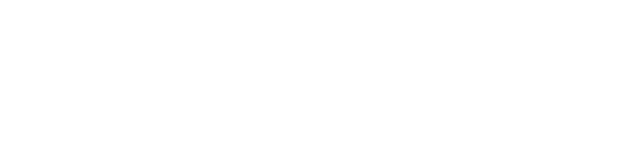
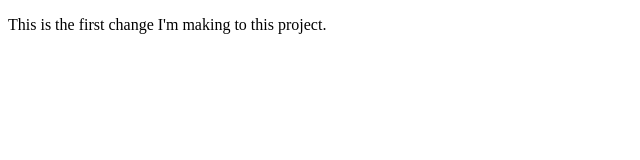
Before and after one commit to kanikachakwalia/test, a plain HTML site: page index.html in a window 1280 px wide. Shown: the whole page, without its empty margins (0-640 px from the left). Drawn offline with Linux system fonts and the light colour scheme.

Commit message:
Second commit
Showing Kanika how to upload changes to git hub using the desktop client
and atom.

```diff
--- a/index.html
+++ b/index.html
@@ -6,5 +6,7 @@
   </head>
   <body>
 
+    <p>This is the first change I'm making to this project.</p>
+
   </body>
 </html>
```
